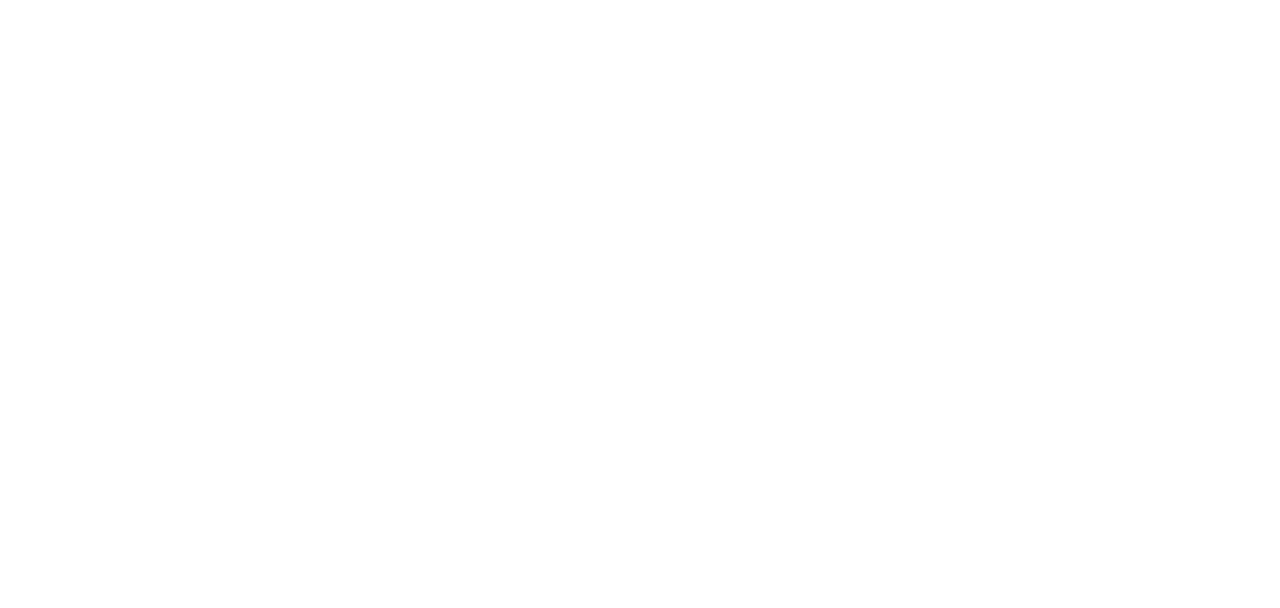
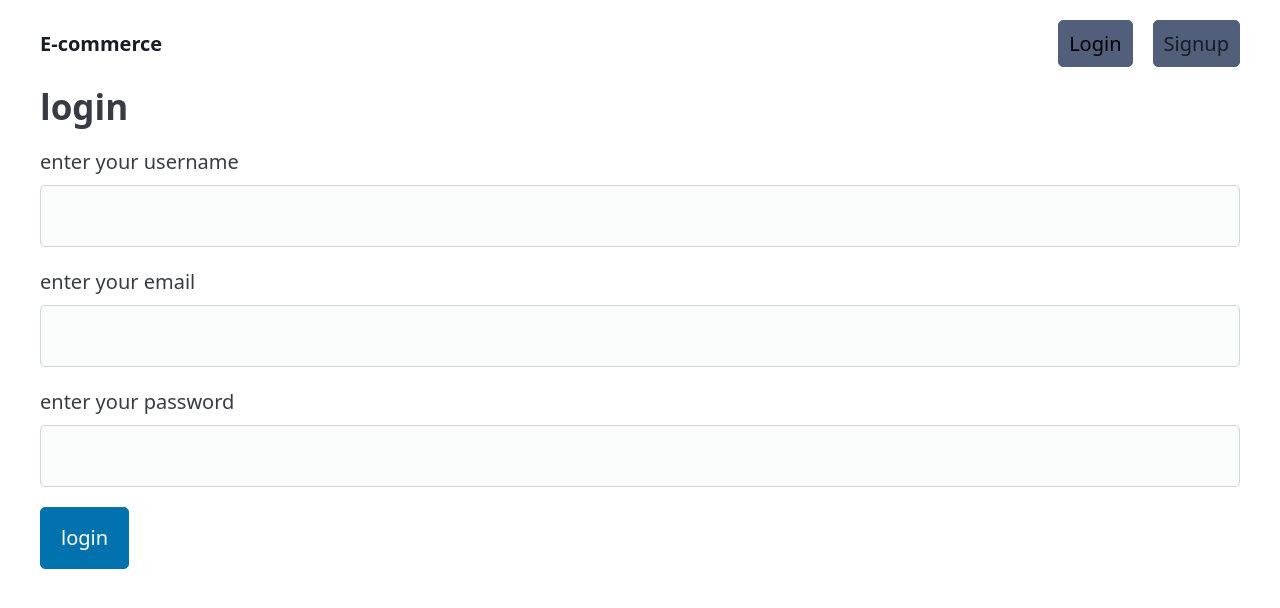
Before and after one commit to aboodJS/bookmark-manager-frontend, a Vue app: page /login in a window 1280 px wide. Before the commit this address had no page. Shown: the top 608 px of the page. Built offline with nearby package versions, Linux system fonts and the light colour scheme.

Commit message:
made a authform component and created a signup and login page remove the about page, cleaned some unused routes and links

```diff
--- /dev/null
+++ b/src/components/authForm.vue
@@ -0,0 +1,25 @@
+<script setup lang="ts">
+import Navbar from "./navbar.vue";
+
+defineProps(["title", "path", "btnText"]);
+</script>
+
+<template>
+  <Navbar></Navbar>
+  <main class="container">
+    <h2>{{ title }}</h2>
+    <div>
+      <label for="username">enter your username</label
+      ><input required="true" name="username" type="text" />
+    </div>
+    <div>
+      <label for="email">enter your email</label
+      ><input required="true" name="email" type="email" />
+    </div>
+    <div>
+      <label for="password">enter your password</label
+      ><input required="true" name="paasword" type="password" />
+    </div>
+    <button>{{ btnText }}</button>
+  </main>
+</template>
--- a/src/components/navbar.vue
+++ b/src/components/navbar.vue
@@ -1,21 +1,22 @@
 <template>
   <nav class="container">
     <ul>
-      <li><strong>E-commerce</strong></li>
+      <li>
+        <RouterLink to="/" class="contrast"
+          ><strong>E-commerce</strong></RouterLink
+        >
+      </li>
     </ul>
-    <ul>
-      <li><RouterLink class="contrast" to="/">Home</RouterLink></li>
-      <li><RouterLink class="contrast" to="/about">About</RouterLink></li>
-    </ul>
+
     <ul>
       <li>
         <button class="secondary">
-          <RouterLink class="contrast" to="/">Login</RouterLink>
+          <RouterLink class="contrast" to="/login">Login</RouterLink>
         </button>
       </li>
       <li>
         <button class="secondary">
-          <RouterLink class="contrast" to="/about">Signup</RouterLink>
+          <RouterLink class="contrast" to="/signup">Signup</RouterLink>
         </button>
       </li>
     </ul>
--- a/src/router/index.ts
+++ b/src/router/index.ts
@@ -1,5 +1,6 @@
-import About from "@/views/About.vue";
 import Index from "@/views/Index.vue";
+import Login from "@/views/Login.vue";
+import Signup from "@/views/Signup.vue";
 import { createRouter, createWebHistory } from "vue-router";
 
 const router = createRouter({
@@ -10,10 +11,16 @@
       name: "home",
       component: Index,
     },
+
     {
-      path: "/about",
-      name: "about",
-      component: About,
+      path: "/login",
+      name: "login",
+      component: Login,
+    },
+    {
+      path: "/signup",
+      name: "signup",
+      component: Signup,
     },
   ],
 });
--- a/src/views/About.vue
+++ /dev/null
@@ -1,10 +0,0 @@
-<script setup lang="ts">
-import Navbar from "@/components/navbar.vue";
-</script>
-
-<template>
-  <main class="container">
-    <Navbar></Navbar>
-    <h1>About</h1>
-  </main>
-</template>
--- /dev/null
+++ b/src/views/Login.vue
@@ -0,0 +1,7 @@
+<script setup lang="ts">
+import AuthForm from "@/components/authForm.vue";
+</script>
+
+<template>
+  <AuthForm title="login" btn-text="login"></AuthForm>
+</template>
--- /dev/null
+++ b/src/views/Signup.vue
@@ -0,0 +1,7 @@
+<script setup lang="ts">
+import AuthForm from "@/components/authForm.vue";
+</script>
+
+<template>
+  <AuthForm title="signup" btn-text="Signup"></AuthForm>
+</template>
```
